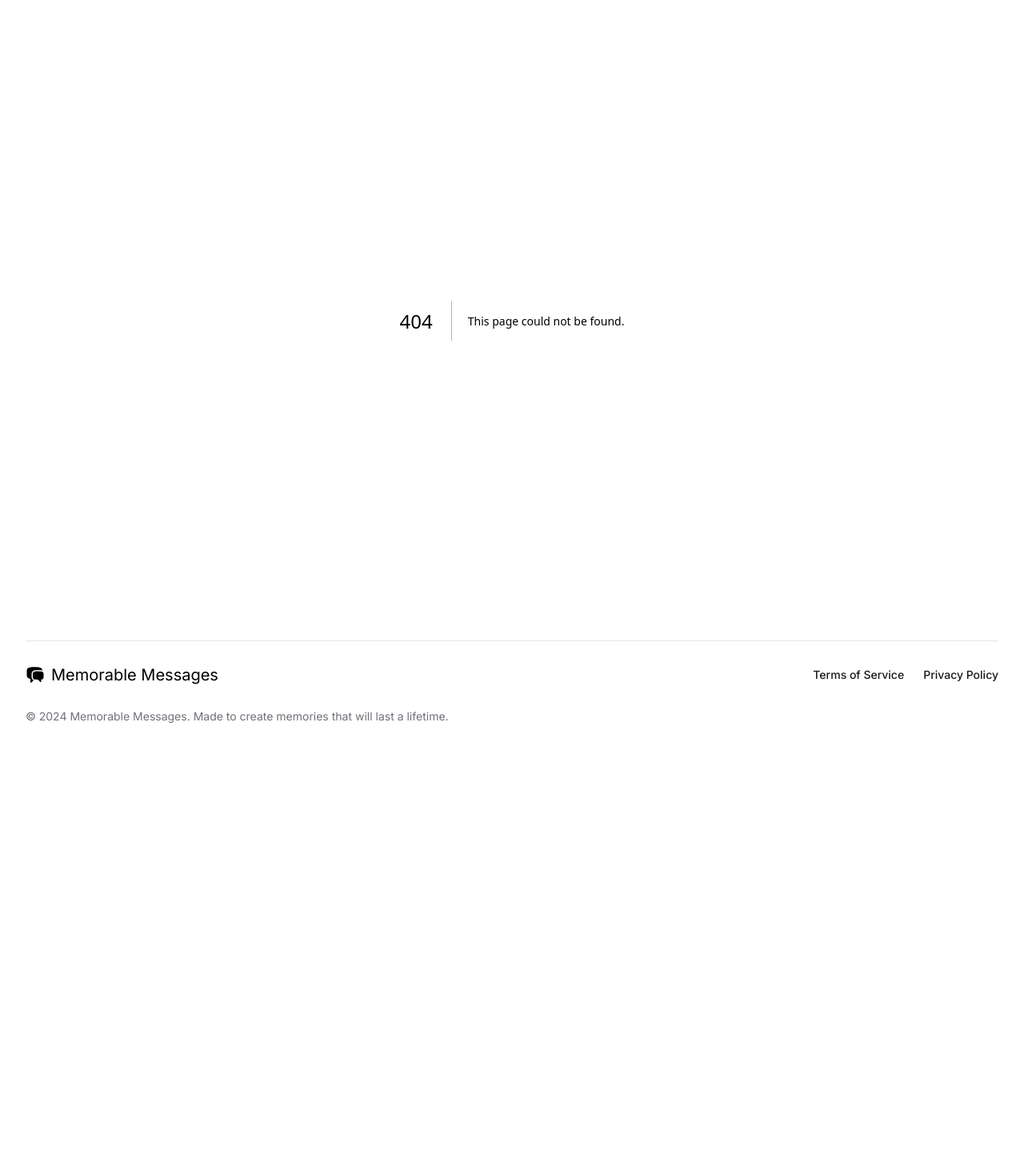
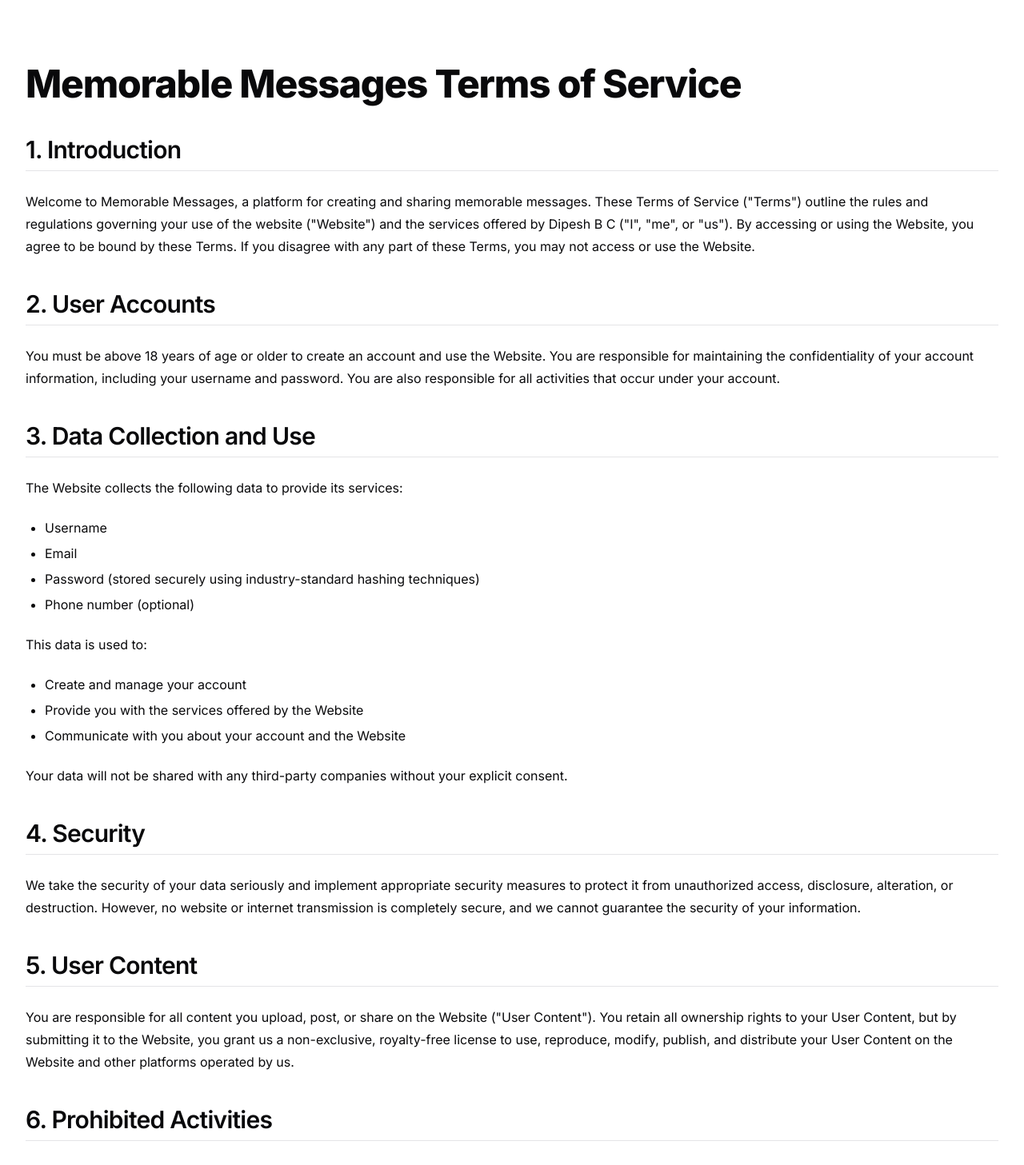
Before and after one commit to bcdipesh/memorable-messages, a Next.js app: page /terms-of-service in a window 1280 px wide. Before the commit this address had no page. Shown: the part 59-1516 px from the top of the page at 80% size. Before the commit the page ends 1029 px from the top, so only its background shows below. Built offline with nearby package versions, Linux system fonts and the light colour scheme.

Commit message:
Implement Terms of Service

```diff
--- a/app/(auth)/signup/page.tsx
+++ b/app/(auth)/signup/page.tsx
@@ -1,6 +1,11 @@
 import SignupForm from "@/components/ui/auth/signup-form";
 import { Button } from "@/components/ui/button";
+import { Metadata } from "next";
 import Link from "next/link";
+
+export const metadata: Metadata = {
+  title: "SignUp",
+};
 
 export default function Signup(): JSX.Element {
   return (
--- /dev/null
+++ b/app/terms-of-service/page.tsx
@@ -0,0 +1,191 @@
+import { Button } from "@/components/ui/button";
+import { Metadata } from "next";
+import Link from "next/link";
+
+export const metadata: Metadata = {
+  title: "Terms of Service",
+};
+
+export default function TermsOfService(): JSX.Element {
+  return (
+    <main className="my-20">
+      <h1 className="text-4xl font-extrabold tracking-tight lg:text-5xl">
+        Memorable Messages Terms of Service
+      </h1>
+
+      <ol className="[&>li]:mt-10">
+        <li>
+          <h2 className="border-b pb-2 text-3xl font-semibold tracking-tight first:mt-0">
+            1. Introduction
+          </h2>
+          <p className="leading-7 [&:not(:first-child)]:mt-6">
+            Welcome to Memorable Messages, a platform for creating and sharing
+            memorable messages. These Terms of Service ("Terms") outline the
+            rules and regulations governing your use of the website ("Website")
+            and the services offered by Dipesh B C ("I", "me", or "us"). By
+            accessing or using the Website, you agree to be bound by these
+            Terms. If you disagree with any part of these Terms, you may not
+            access or use the Website.
+          </p>
+        </li>
+        <li>
+          <h2 className="border-b pb-2 text-3xl font-semibold tracking-tight first:mt-0">
+            2. User Accounts
+          </h2>
+          <p className="leading-7 [&:not(:first-child)]:mt-6">
+            You must be above 18 years of age or older to create an account and
+            use the Website. You are responsible for maintaining the
+            confidentiality of your account information, including your username
+            and password. You are also responsible for all activities that occur
+            under your account.
+          </p>
+        </li>
+        <li>
+          <h2 className="border-b pb-2 text-3xl font-semibold tracking-tight first:mt-0">
+            3. Data Collection and Use
+          </h2>
+          <p className="leading-7 [&:not(:first-child)]:mt-6">
+            The Website collects the following data to provide its services:
+          </p>
+          <ul className="my-6 ml-6 list-disc [&>li]:mt-2">
+            <li>Username</li>
+            <li>Email</li>
+            <li>
+              Password (stored securely using industry-standard hashing
+              techniques)
+            </li>
+            <li>Phone number (optional)</li>
+          </ul>
+          <p className="leading-7 [&:not(:first-child)]:mt-6">
+            This data is used to:
+          </p>
+          <ul className="my-6 ml-6 list-disc [&>li]:mt-2">
+            <li>Create and manage your account</li>
+            <li>Provide you with the services offered by the Website</li>
+            <li>Communicate with you about your account and the Website</li>
+          </ul>
+          <p className="leading-7 [&:not(:first-child)]:mt-6">
+            Your data will not be shared with any third-party companies without
+            your explicit consent.
+          </p>
+        </li>
+        <li>
+          <h2 className="border-b pb-2 text-3xl font-semibold tracking-tight first:mt-0">
+            4. Security
+          </h2>
+          <p className="leading-7 [&:not(:first-child)]:mt-6">
+            We take the security of your data seriously and implement
+            appropriate security measures to protect it from unauthorized
+            access, disclosure, alteration, or destruction. However, no website
+            or internet transmission is completely secure, and we cannot
+            guarantee the security of your information.
+          </p>
+        </li>
+        <li>
+          <h2 className="border-b pb-2 text-3xl font-semibold tracking-tight first:mt-0">
+            5. User Content
+          </h2>
+          <p className="leading-7 [&:not(:first-child)]:mt-6">
+            You are responsible for all content you upload, post, or share on
+            the Website ("User Content"). You retain all ownership rights to
+            your User Content, but by submitting it to the Website, you grant us
+            a non-exclusive, royalty-free license to use, reproduce, modify,
+            publish, and distribute your User Content on the Website and other
+            platforms operated by us.
+          </p>
+        </li>
+        <li>
+          <h2 className="border-b pb-2 text-3xl font-semibold tracking-tight first:mt-0">
+            6. Prohibited Activities
+          </h2>
+          <p className="leading-7 [&:not(:first-child)]:mt-6">
+            You are prohibited from:
+          </p>
+          <ul className="my-6 ml-6 list-disc [&>li]:mt-2">
+            <li>Using the Website for any illegal or unauthorized purpose</li>
+            <li>Violating any applicable laws or regulations</li>
+            <li>Infringing on the intellectual property rights of others</li>
+            <li>Uploading or transmitting any harmful or offensive content</li>
+            <li>Disrupting the use of the Website by others</li>
+          </ul>
+        </li>
+        <li>
+          <h2 className="border-b pb-2 text-3xl font-semibold tracking-tight first:mt-0">
+            7. Termination
+          </h2>
+          <p className="leading-7 [&:not(:first-child)]:mt-6">
+            We may terminate your account or limit your access to the Website at
+            any time, for any reason, without notice.
+          </p>
+        </li>
+        <li>
+          <h2 className="border-b pb-2 text-3xl font-semibold tracking-tight first:mt-0">
+            8. Disclaimer
+          </h2>
+          <p className="leading-7 [&:not(:first-child)]:mt-6">
+            The Website is provided on an "as is" and "as available" basis. We
+            make no representations or warranties, express or implied, regarding
+            the operation or performance of the Website. You use the Website at
+            your own risk.
+          </p>
+        </li>
+        <li>
+          <h2 className="border-b pb-2 text-3xl font-semibold tracking-tight first:mt-0">
+            9. Limitation of Liability
+          </h2>
+          <p className="leading-7 [&:not(:first-child)]:mt-6">
+            To the extent permitted by law, we shall not be liable for any
+            damages arising from your use of the Website, including but not
+            limited to direct, indirect, incidental, consequential, and punitive
+            damages.
+          </p>
+        </li>
+        <li>
+          <h2 className="border-b pb-2 text-3xl font-semibold tracking-tight first:mt-0">
+            10. Governing Law
+          </h2>
+          <p className="leading-7 [&:not(:first-child)]:mt-6">
+            These Terms shall be governed by and construed in accordance with
+            the laws of Virginia, without regard to its conflict of law
+            provisions.
+          </p>
+        </li>
+        <li>
+          <h2 className="border-b pb-2 text-3xl font-semibold tracking-tight first:mt-0">
+            11. Dispute Resolution
+          </h2>
+          <p className="leading-7 [&:not(:first-child)]:mt-6">
+            Any dispute arising out of or relating to these Terms shall be
+            resolved by binding arbitration in Virginia in accordance with the
+            rules of the American Arbitration Association.
+          </p>
+        </li>
+        <li>
+          <h2 className="border-b pb-2 text-3xl font-semibold tracking-tight first:mt-0">
+            12. Changes to the Terms
+          </h2>
+          <p className="leading-7 [&:not(:first-child)]:mt-6">
+            We reserve the right to modify these Terms at any time. We will
+            notify you of any changes by posting the updated Terms on the
+            Website. Your continued use of the Website after the posting of any
+            changes constitutes your acceptance of the updated Terms.
+          </p>
+        </li>
+        <li>
+          <h2 className="border-b pb-2 text-3xl font-semibold tracking-tight first:mt-0">
+            13. Contact Us
+          </h2>
+          <p className="leading-7 [&:not(:first-child)]:mt-6">
+            If you have any questions about these Terms, please contact us at{" "}
+            <Button variant="link" asChild className="p-0">
+              <Link href="mailto:bcdipeshwork@gmail.com">
+                bcdipeshwork@gmail.com
+              </Link>
+            </Button>
+            .
+          </p>
+        </li>
+      </ol>
+    </main>
+  );
+}
```
